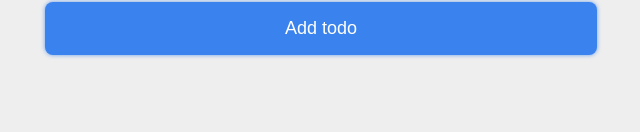
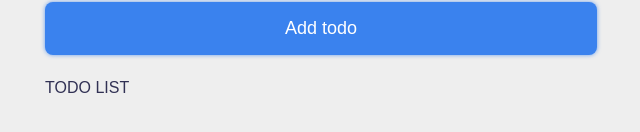
Before and after one commit to Linasenbye/neobis-front-todoList-react, a React (Create React App) app: page / in a window 1280 px wide. Shown: the part 374-506 px from the top of the page, without its empty margins (319-959 px from the left). Built offline with nearby package versions, Linux system fonts and the light colour scheme.

Commit message:
added TODO LIST title

```diff
--- a/src/components/TodoForm.js
+++ b/src/components/TodoForm.js
@@ -32,6 +32,7 @@ const TodoForm = ({ addTodo }) => {
                 </div>
                 <input type="submit" className="todo-btn" value="Add todo" />
             </form>
+            <h3 className="todo-title">TODO LIST</h3>
         </section>
     );
 };
--- a/src/style.css
+++ b/src/style.css
@@ -34,6 +34,13 @@ h3 {
     font-size: 1rem;
     font-weight: 400;
     margin-bottom: 0.5rem;
+}
+.todo-title{
+    color: #313154;
+    font-size: 1rem;
+    font-weight: 400;
+    margin-bottom: 0.5rem;
+    margin-top: 1.5rem;
 }
 h4 {
     color: #888;
```
